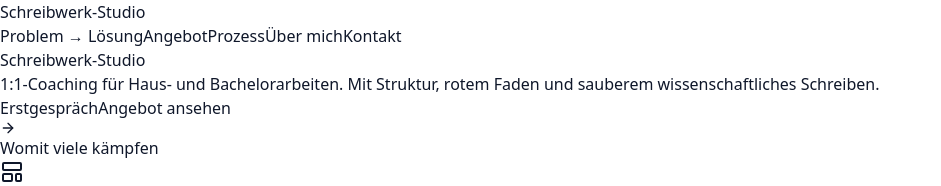
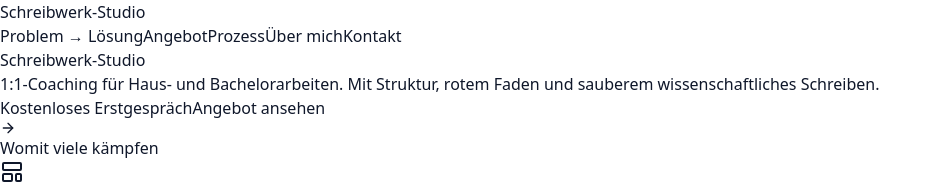
Before and after one commit to Schreibwerk-Studio/Schreibwerk-studio, a Next.js app: page / in a window 1280 px wide. Shown: the top 186 px of the page, without its empty margins (0-941 px from the left). Built offline with nearby package versions, Linux system fonts and the light colour scheme.

Commit message:
Update SchreibwerkPage.tsx

```diff
--- a/SchreibwerkPage.tsx
+++ b/SchreibwerkPage.tsx
@@ -437,7 +437,7 @@ Struktur, rotem Faden und sauberem wissenschaftliches Schreiben.
   onClick={() => setView("kontakt")}
   className="rounded-full bg-slate-900 text-white px-8 py-3 hover:bg-black"
 >
-  Erstgespräch
+  Kostenloses Erstgespräch
   <ArrowRight
     className="hidden md:inline-block ml-2"
     size={16}
```
